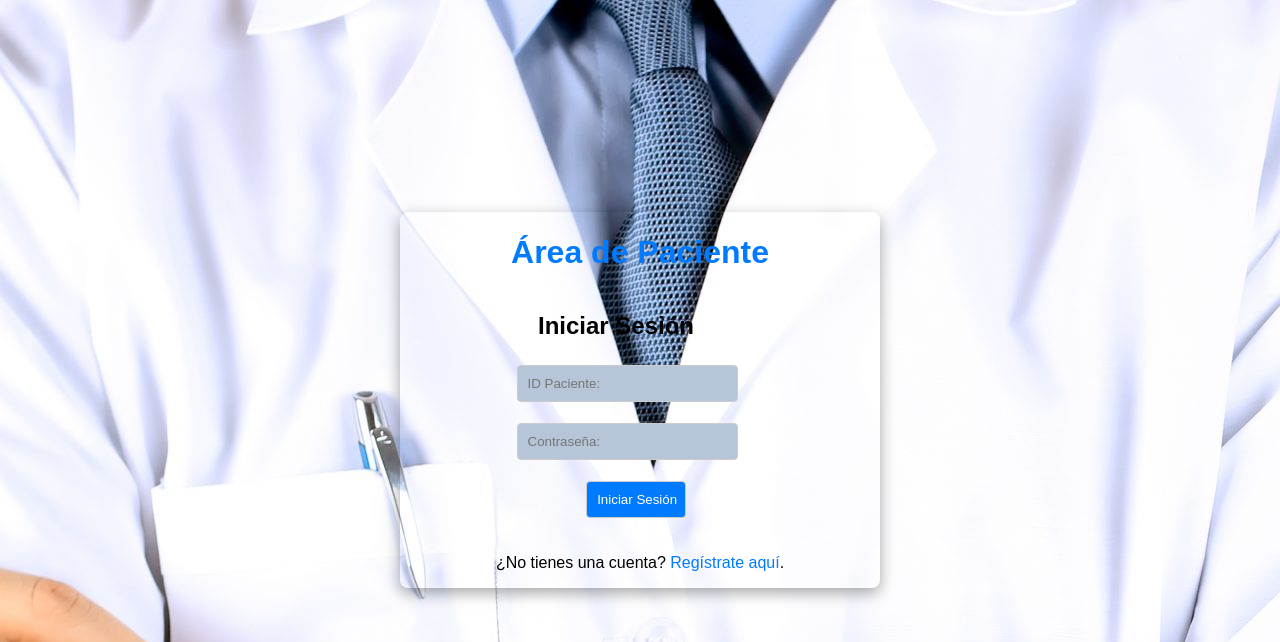
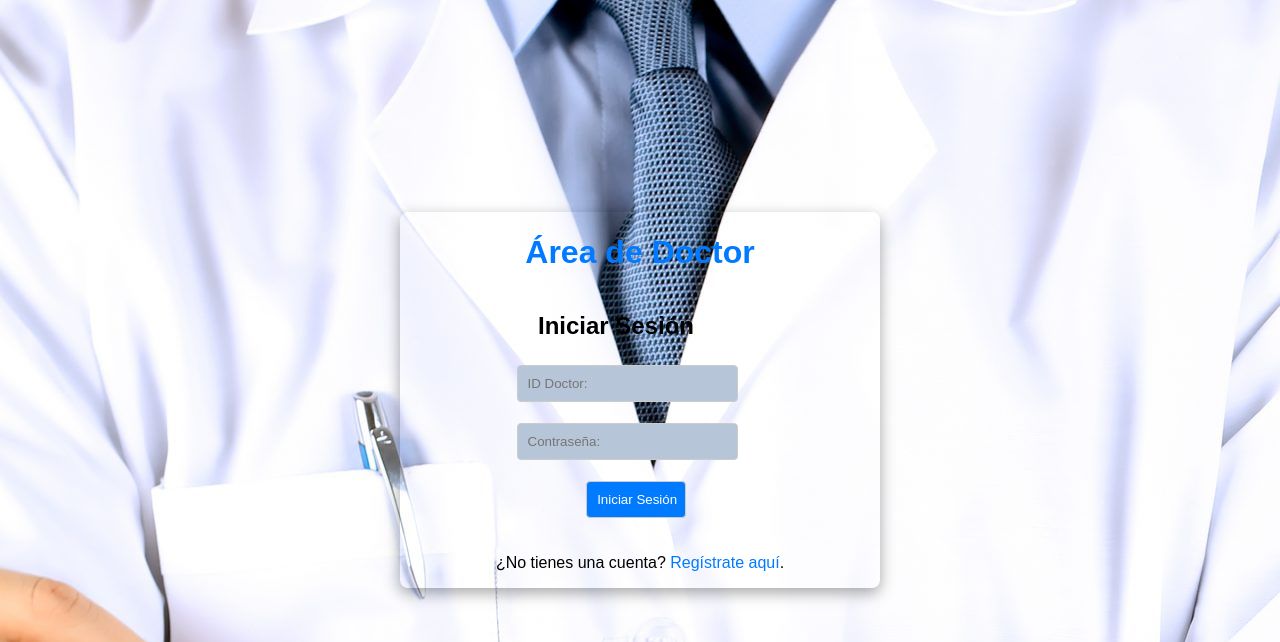
Before and after one commit to malsblack/DBSTEquipo6, a Flask app: template PROYECTO/hospital_app/templates/Doctor/login_doctor.html in a window 1280 px wide. Shown: the top 642 px of the page. Run offline with Flask 3, Linux system fonts and the light colour scheme; the template is opened without the code that fills it, so the values that code supplies are empty.

Commit message:
doctor corrections

```diff
--- a/PROYECTO/hospital_app/templates/Doctor/dashboard_doctor.html
+++ b/PROYECTO/hospital_app/templates/Doctor/dashboard_doctor.html
@@ -22,7 +22,7 @@
         <!-- Menú de opciones -->
         <div id="menu">
             <ul>
-                <li><a href="{{ url_for('citas_paciente') }}">Ver Citas</a></li>
+                <li><a href="{{ url_for('citas_doctor') }}">Ver Citas</a></li>
             </ul>
         </div>
 
--- a/PROYECTO/hospital_app/templates/Doctor/login_doctor.html
+++ b/PROYECTO/hospital_app/templates/Doctor/login_doctor.html
@@ -19,14 +19,14 @@
 {% endwith %}
 
 <div class="container">
-    <h1>Área de Paciente</h1>
+    <h1>Área de Doctor</h1>
 
     <!-- Formulario de Inicio de Sesión -->
     <div id="login-form">
         <h2>Iniciar Sesión</h2>
-        <form action="/Paciente/login_paciente_post" method="post">
+        <form action="/Doctor/login_doctor/" method="post">
             <div class="form-group">
-                <input type="text" id="id_paciente" name="id_paciente" required placeholder="ID Paciente:">
+                <input type="text" id="id_paciente" name="ID_Doctor" required placeholder="ID Doctor:">
             </div>
 
             <div class="form-group">
@@ -41,7 +41,7 @@
 
     <!-- Enlace para Registrarse -->
     <div id="register-link">
-        <p>¿No tienes una cuenta? <a href="/Paciente/registro_paciente">Regístrate aquí</a>.</p>
+        <p>¿No tienes una cuenta? <a href="/Paciente/registro_dopctor   ">Regístrate aquí</a>.</p>
     </div>
 </div>
 
--- a/PROYECTO/hospital_app/templates/Recepcion/login_recepcion.html
+++ b/PROYECTO/hospital_app/templates/Recepcion/login_recepcion.html
@@ -26,13 +26,11 @@
         <h2>Iniciar Sesión</h2>
         <form action="/Recepcion/login_recepcion_post" method="post">
             <div class="form-group">
-                <label for="id_paciente">ID Recepcion:</label>
-                <input type="text" id="id_paciente" name="id_paciente" required>
+                <input type="text" id="id_paciente" name="id_paciente" required placeholder="ID Recepcion:">
             </div>
 
             <div class="form-group">
-                <label for="contrasena">Contraseña:</label>
-                <input type="password" id="contrasena" name="contrasena" required>
+                <input type="password" id="contrasena" name="contrasena" required placeholder="Contraseña:">
             </div>
 
             <div class="form-group">
```
